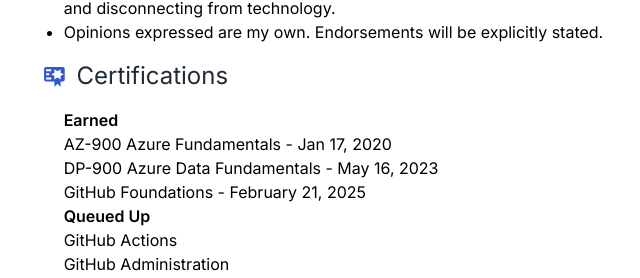
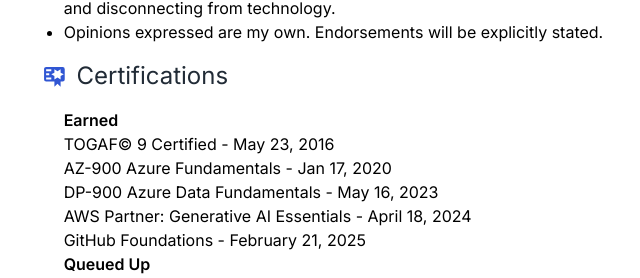
Before and after one commit to steve-kaschimer/steve-kaschimer.github.io, a Next.js app: page / in a window 1280 px wide. Shown: the part 900-1178 px from the top of the page, without its empty margins (83-723 px from the left). Built offline with nearby package versions, Linux system fonts and the light colour scheme.

Commit message:
Update about.js

```diff
--- a/components/about.js
+++ b/components/about.js
@@ -23,8 +23,10 @@
                 <h2 className="text-2xl mb-4 flex text-primary"><Icon className="pt-1" path={mdiCertificate} size={1.2} /> <p className="ml-2 text-black">Certifications</p></h2>
                 <ul className="list-none mb-4">
                     <li className="ml-6 font-semibold">Earned</li>
+                    <li className="ml-6"><a className="hover:underline" href="https://www.credly.com/badges/f152da96-db78-4b34-a17e-a66c2911146c/public_url" target="_blank" rel="noreferrer">TOGAF&copy; 9 Certified - May 23, 2016</a></li>
                     <li className="ml-6"><a className="hover:underline" href="https://learn.microsoft.com/en-us/users/stevekaschimer-0933/credentials/certification/azure-fundamentals" target="_blank" rel="noreferrer">AZ-900 Azure Fundamentals - Jan 17, 2020</a></li>
                     <li className="ml-6"><a className="hover:underline" href="https://learn.microsoft.com/en-us/users/stevekaschimer-0933/credentials/certification/azure-data-fundamentals?tab=credentials-tab" target="_blank" rel="noreferrer">DP-900 Azure Data Fundamentals - May 16, 2023</a></li>
+                    <li className="ml-6"><a className="hover:underline" href="https://www.credly.com/badges/9f688830-9e03-4329-aed2-abaad86e9096/public_url" target="_blank" rel="noreferrer">AWS Partner: Generative AI Essentials - April 18, 2024</a></li>
                     <li className="ml-6"><a classNamw="hover:underline" href="https://www.credly.com/badges/bbce5fff-76e0-4879-bfc4-5bf8c4390077/public_url" target="_blank" rel="noreferrer">GitHub Foundations - February 21, 2025</a></li>
                     <li className="ml-6 font-semibold">Queued Up</li>
                     <li className="ml-6">GitHub Actions</li>
```
